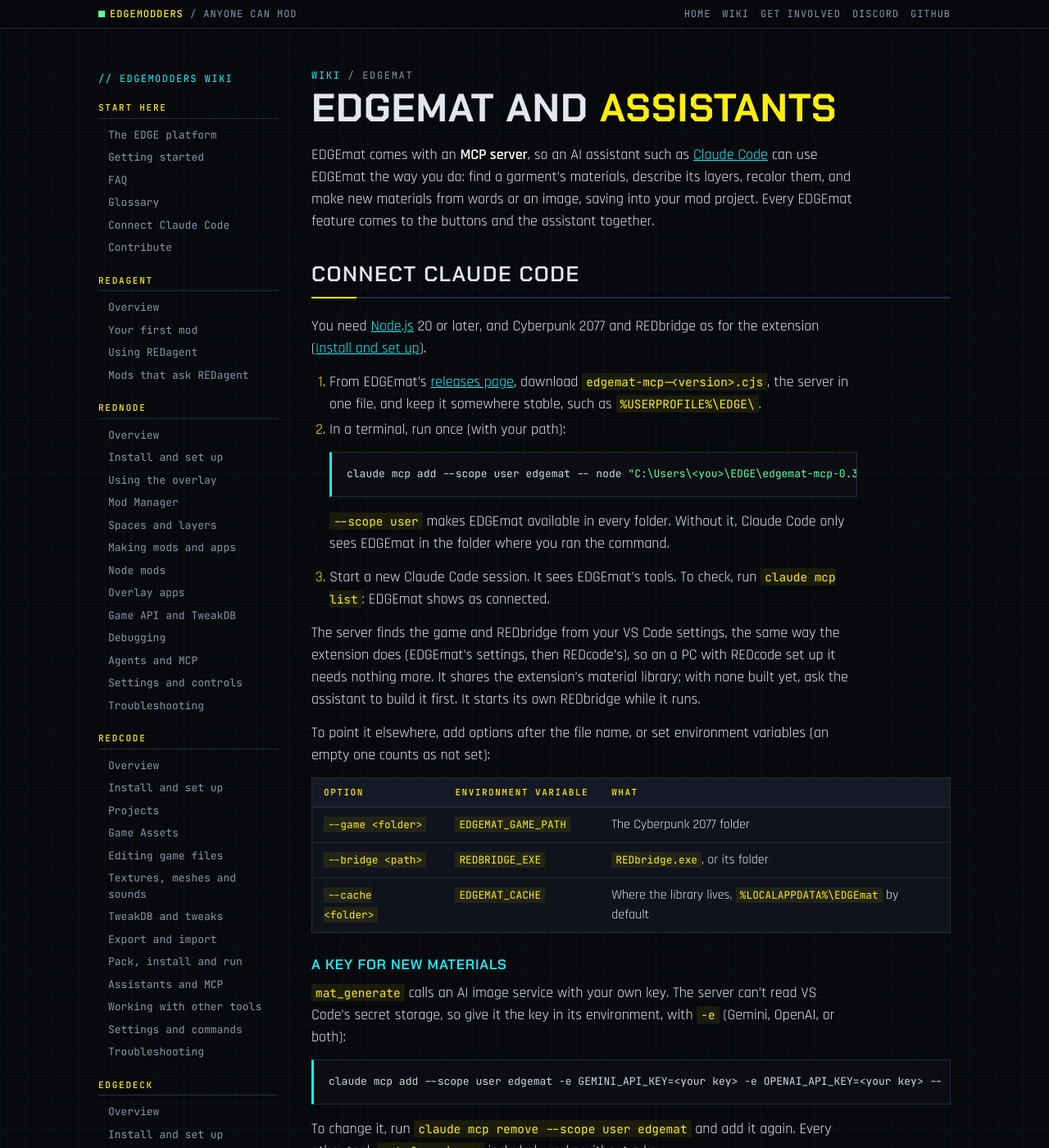
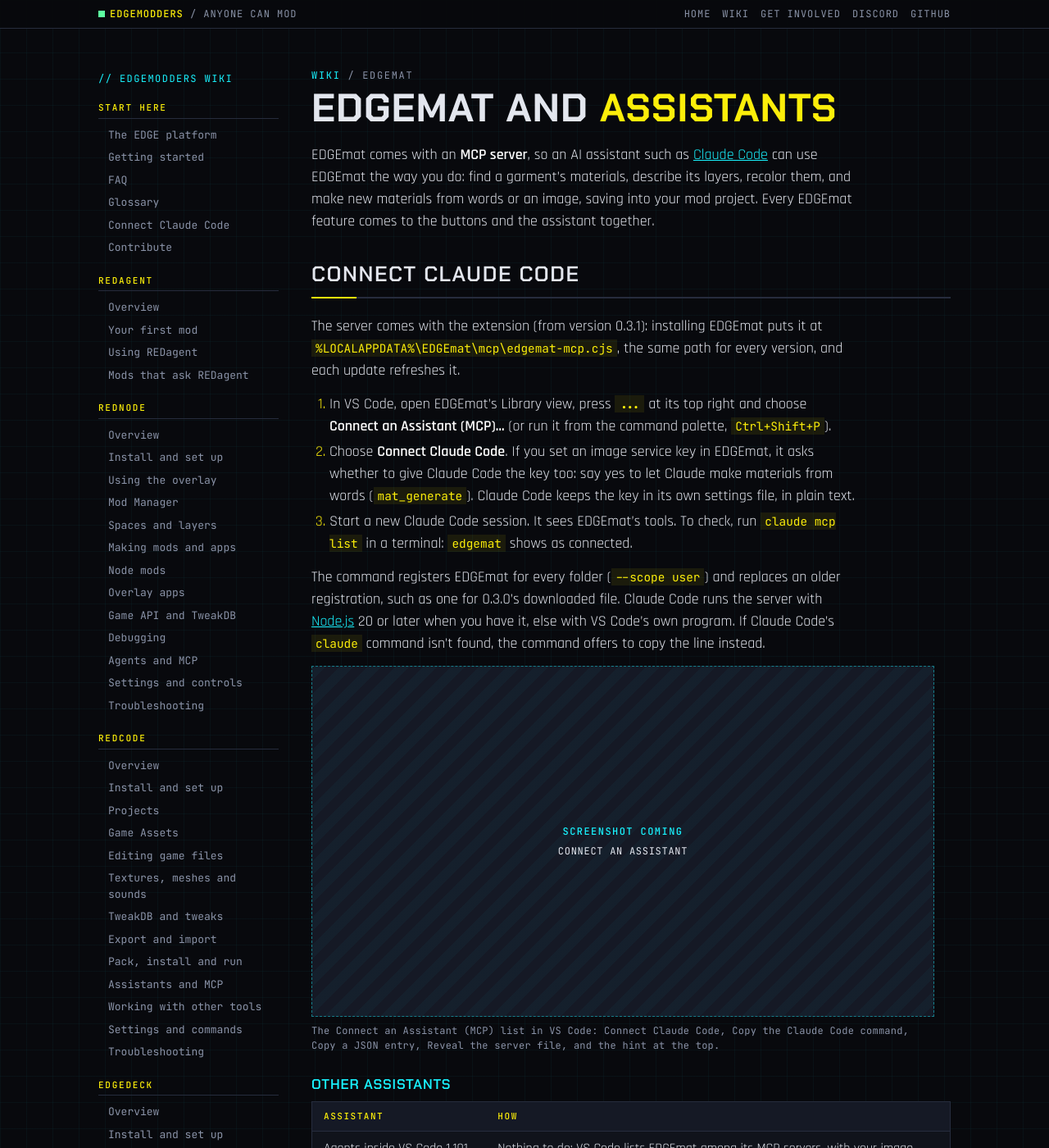
Before and after one commit to Edgemodders/EDGEweb, a Jekyll site: the page built from docs/wiki/edgemat/assistants.md, in a window 1280 px wide and 1400 px high. Shown: the whole window at 82% size. Built offline with Jekyll 4.4.1, drawn with Linux system fonts in a browser that asks for light colours; some of the changed text lies outside the part shown.

Commit message:
EDGEmat 0.3.1: the MCP server comes with the extension; Connect an Assistant
Co-Authored-By: Claude Opus 5.5 <noreply@anthropic.com>

````diff
--- a/docs/wiki/edgemat/assistants.md
+++ b/docs/wiki/edgemat/assistants.md
@@ -13,17 +13,23 @@ EDGEmat comes with an **MCP server**, so an AI assistant such as [Claude Code](h
 
 ## Connect Claude Code
 
-You need [Node.js](https://nodejs.org/) 20 or later, and Cyberpunk 2077 and REDbridge as for the extension ([Install and set up](install.html)).
+The server comes with the extension (from version 0.3.1): installing EDGEmat puts it at `%LOCALAPPDATA%\EDGEmat\mcp\edgemat-mcp.cjs`, the same path for every version, and each update refreshes it.
 
-1. From EDGEmat's [releases page](https://github.com/Edgemodders/EDGEmat/releases), download `edgemat-mcp-<version>.cjs`, the server in one file, and keep it somewhere stable, such as `%USERPROFILE%\EDGE\`.
-2. In a terminal, run once (with your path):
+1. In VS Code, open EDGEmat's Library view, press **`...`** at its top right and choose **Connect an Assistant (MCP)...** (or run it from the command palette, `Ctrl+Shift+P`).
+2. Choose **Connect Claude Code**. If you set an image service key in EDGEmat, it asks whether to give Claude Code the key too: say yes to let Claude make materials from words (`mat_generate`). Claude Code keeps the key in its own settings file, in plain text.
+3. Start a new Claude Code session. It sees EDGEmat's tools. To check, run `claude mcp list` in a terminal: `edgemat` shows as connected.
 
-   ```powershell
-   claude mcp add --scope user edgemat -- node "C:\Users\<you>\EDGE\edgemat-mcp-0.3.0.cjs"
-   ```
+The command registers EDGEmat for every folder (`--scope user`) and replaces an older registration, such as one for 0.3.0's downloaded file. Claude Code runs the server with [Node.js](https://nodejs.org/) 20 or later when you have it, else with VS Code's own program. If Claude Code's `claude` command isn't found, the command offers to copy the line instead.
 
-   `--scope user` makes EDGEmat available in every folder. Without it, Claude Code only sees EDGEmat in the folder where you ran the command.
-3. Start a new Claude Code session. It sees EDGEmat's tools. To check, run `claude mcp list`: EDGEmat shows as connected.
+{% include shot.html caption="Connect an Assistant" shows="The Connect an Assistant (MCP) list in VS Code: Connect Claude Code, Copy the Claude Code command, Copy a JSON entry, Reveal the server file, and the hint at the top." %}
+
+### Other assistants
+
+| Assistant | How |
+|---|---|
+| Agents inside VS Code 1.101 or later | Nothing to do: VS Code lists EDGEmat among its MCP servers, with your image service keys from EDGEmat. Editors without MCP support of their own skip this |
+| Another MCP client | **Connect an Assistant (MCP)...** › **Copy a JSON entry**, for the client's settings file |
+| Without VS Code (EDGEchat, REDagent, another PC) | The same server on npm: `claude mcp add --scope user edgemat -- cmd /c npx -y \edgemodders/edgemat-mcp` ([the package](https://www.npmjs.com/package/\edgemodders/edgemat-mcp)). It needs Node.js 20 or later |
 
 The server finds the game and REDbridge from your VS Code settings, the same way the extension does (EDGEmat's settings, then REDcode's), so on a PC with REDcode set up it needs nothing more. It shares the extension's material library; with none built yet, ask the assistant to build it first. It starts its own REDbridge while it runs.
 
@@ -37,13 +43,7 @@ To point it elsewhere, add options after the file name, or set environment varia
 
 ### A key for new materials
 
-`mat_generate` calls an AI image service with your own key. The server can't read VS Code's secret storage, so give it the key in its environment, with `-e` (Gemini, OpenAI, or both):
-
-```powershell
-claude mcp add --scope user edgemat -e GEMINI_API_KEY=<your key> -e OPENAI_API_KEY=<your key> -- node "C:\Users\<you>\EDGE\edgemat-mcp-0.3.0.cjs"
-```
-
-To change it, run `claude mcp remove --scope user edgemat` and add it again. Every other tool, `mat_from_image` included, works without a key.
+`mat_generate` calls an AI image service with your own key. Claude Code runs the server outside VS Code, so it can't read VS Code's secret storage: **Connect Claude Code** offers to pass your key in the server's environment. To change the key later, set it in EDGEmat (**Set Image Service Key...**) and run **Connect Claude Code** again. By hand, add `-e GEMINI_API_KEY=<your key>` or `-e OPENAI_API_KEY=<your key>` before `--`. Every other tool, `mat_from_image` included, works without a key.
 
 For the other EDGE tools' servers, see [Connect Claude Code](../connect-claude-code.html).
 
--- a/docs/wiki/edgemat/tutorial-snakeskin.md
+++ b/docs/wiki/edgemat/tutorial-snakeskin.md
@@ -21,16 +21,13 @@ In this tutorial you don't press a button in EDGEmat at all: you ask [Claude Cod
 | A WolvenKit project made with REDcode | **REDcode: New Project**, for example `MyMaterials`. Note its folder |
 | [REDcode](../redcode/) to pack it, and [Cyber Engine Tweaks](https://www.nexusmods.com/cyberpunk2077/mods/107) | As in [Your mod in the game](in-the-game.html) |
 
-## 1. Give the server your key
+## 1. Connect Claude Code, with your key
 
-The MCP server can't read VS Code's secret storage, so it takes the image service key from its environment. Register it with `-e` and your key (see [Assistants](assistants.html#connect-claude-code) for the file):
+1. In VS Code, run **EDGEmat: Set Image Service Key...** from the command palette (`Ctrl+Shift+P`) and paste your Gemini or OpenAI key, if you haven't yet.
+2. In EDGEmat's Library view, press **`...`** at its top right and choose **Connect an Assistant (MCP)...** › **Connect Claude Code**.
+3. When it asks whether to give Claude Code your key too, choose **Yes**.
 
-```powershell
-claude mcp remove --scope user edgemat
-claude mcp add --scope user edgemat -e GEMINI_API_KEY=<your key> -- node "C:\Users\<you>\EDGE\edgemat-mcp-0.3.0.cjs"
-```
-
-For OpenAI, use `OPENAI_API_KEY` instead. Run the `remove` line only if EDGEmat was registered before. Then start a **new** Claude Code session, so it sees the change.
+Then start a **new** Claude Code session, so it sees EDGEmat. More on this: [Assistants](assistants.html#connect-claude-code).
 
 ## 2. Ask
 
````
Also changed, not shown: other parts of docs/wiki/edgemat/assistants.md (+1 -1 lines), docs/wiki/connect-claude-code.md (+2 -2 lines), docs/wiki/edgemat/settings.md (+1 -0 lines).
